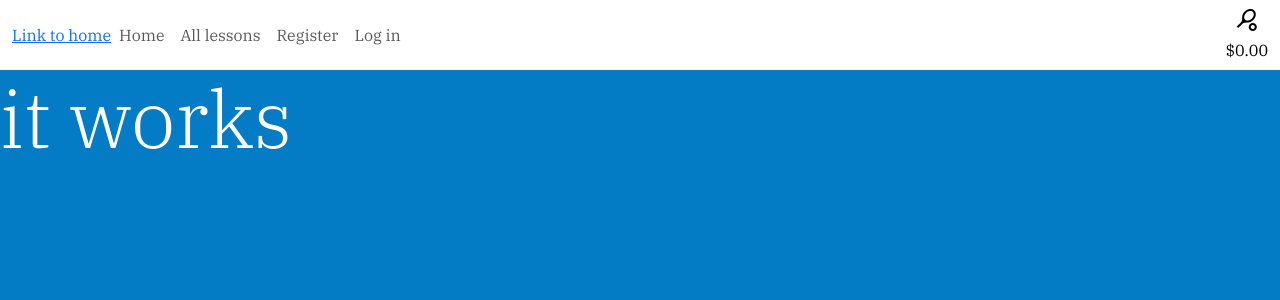
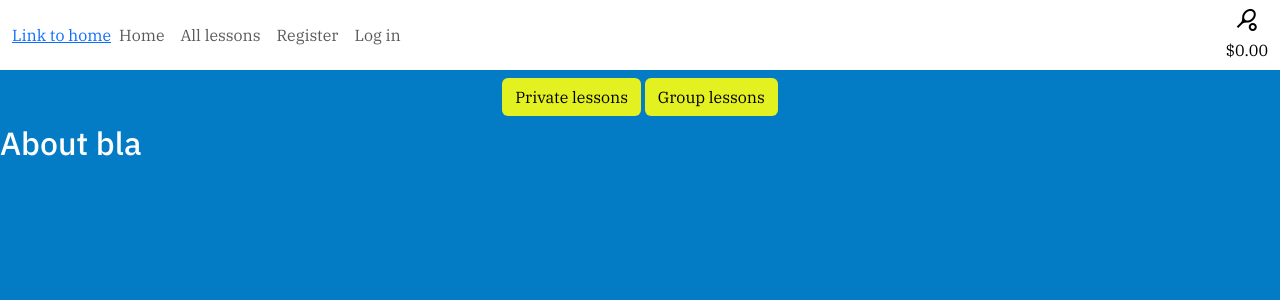
Before and after one commit to LizzyonGit/court_love, a Django app: a page that uses templates/base.html in a window 1280 px wide. Shown: the top 300 px of the page. Run offline with Django 3.2, Linux system fonts and the light colour scheme; some libraries are stand-ins or nearby versions.

Commit message:
Add css and category links

```diff
--- a/home/templates/home/index.html
+++ b/home/templates/home/index.html
@@ -1,6 +1,16 @@
 {% extends 'base.html' %}
 {% load static %}
 
+
+{% block page_header%}
+    <header>
+        {% include 'includes/main-nav.html' %}
+    </header>
+{% endblock %}
+
+
+
+
 {% block content %}
-<h1 class="display-1">it works</h1>
+<h2>About bla</h2>
 {% endblock %}
--- /dev/null
+++ b/home/templates/includes/main-nav.html
@@ -0,0 +1,19 @@
+<!--Date selector-->
+
+
+
+
+<!--Category buttons, change href to lessons url-->
+<div class="row my-2 d-flex justify-content-center">
+    <div class="col-11 col-md-6 text-center">
+
+        <div class="category-button btn">
+            <a href="{% url 'home' %}?category=private">Private lessons</a>
+        </div>
+
+        <div class="category-button btn">
+            <a href="{% url 'home' %}?category=group">Group lessons</a>
+        </div>
+
+    </div>
+</div>
--- a/static/css/base.css
+++ b/static/css/base.css
@@ -23,3 +23,20 @@ body {
     font-family: var(--primary-font);
     color: var(--highlight-color);
 }
+
+h1, h2 {
+    font-family: var(--secondary-font);
+}
+
+
+/*Button styles*/
+
+.category-button{
+    background-color: var(--secondary-color);
+
+}
+
+.category-button > a {
+    text-decoration: none;
+    color: var(--contrast-color);
+}
--- a/templates/base.html
+++ b/templates/base.html
@@ -115,9 +115,13 @@
             </a>
 
         </div>
+
     </nav>
 
     {% block page_header%}
+    <header>
+
+    </header>
     {% endblock %}
 
 
```
